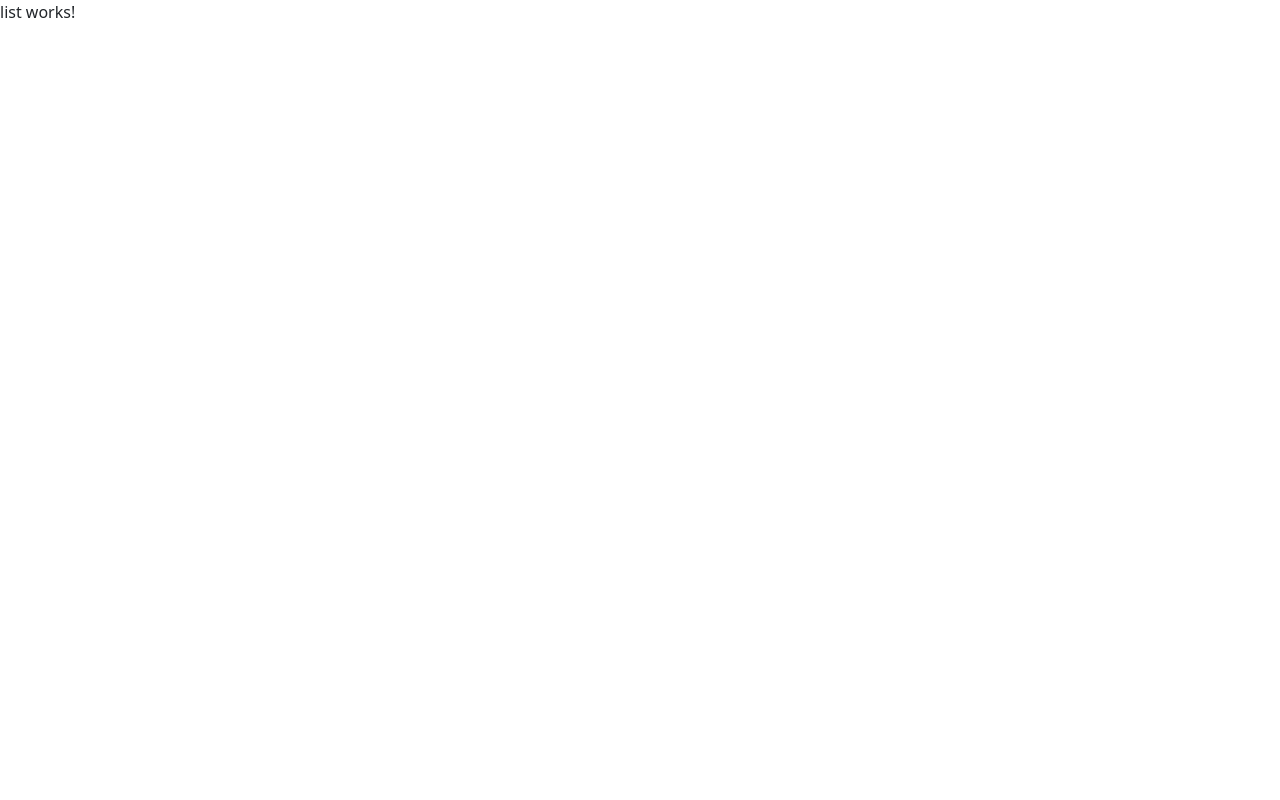
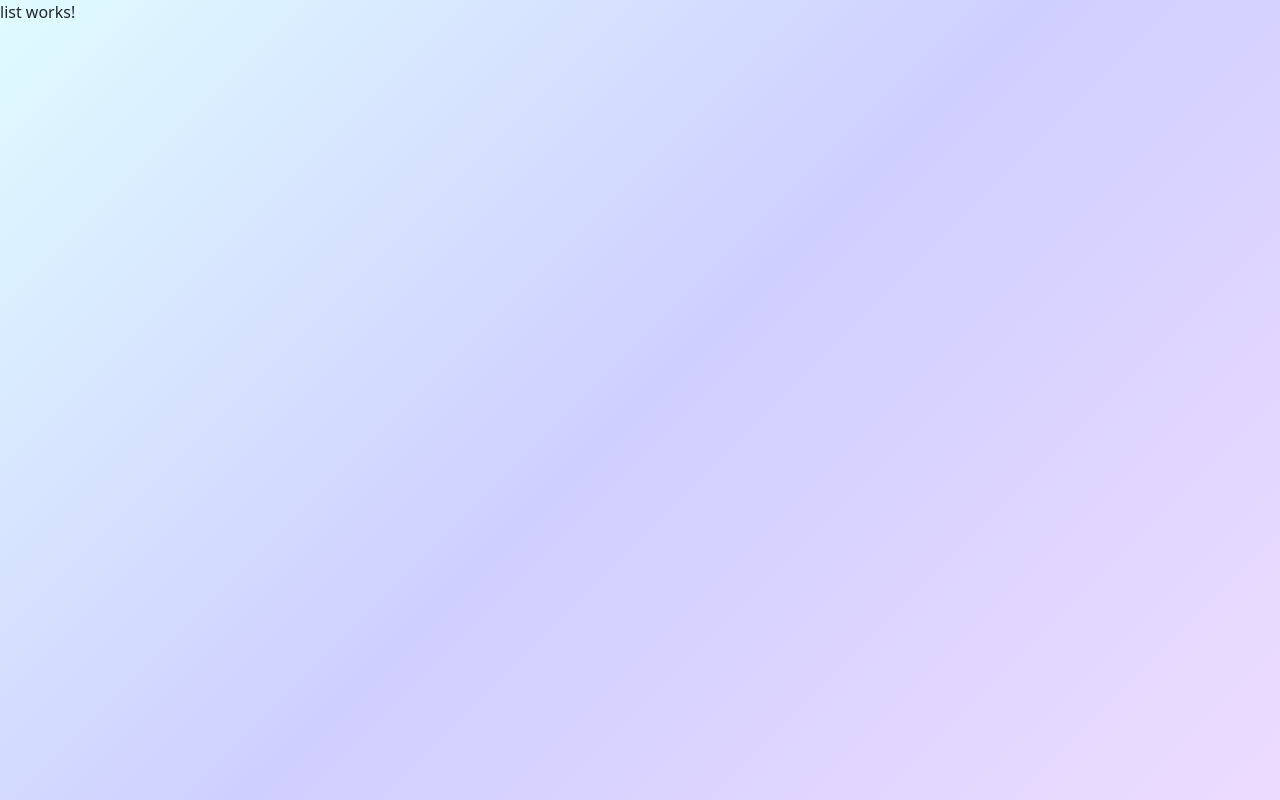
Before and after one commit to b4lesh/pb-todo-web, an Angular app: page / in a window 1280 px wide. Built offline with nearby package versions, Linux system fonts and the light colour scheme.

Commit message:
Add gradient and global colors

```diff
--- a/src/app/app.component.html
+++ b/src/app/app.component.html
@@ -1 +1,3 @@
-<router-outlet></router-outlet>
+<main>
+  <router-outlet></router-outlet>
+</main>
--- a/src/app/app.component.scss
+++ b/src/app/app.component.scss
@@ -0,0 +1,11 @@
+@import 'src/styles';
+
+main {
+  height: 100%;
+  background: linear-gradient(
+    135deg,
+    rgba($turquoise, 0.5) 0%,
+    rgba($perano, 0.5) 50%,
+    rgba($mauve, 0.5) 100%
+  );
+}
--- a/src/styles.scss
+++ b/src/styles.scss
@@ -1 +1,9 @@
-/* You can add global styles to this file, and also import other style files */
+html,
+body {
+  height: 100%;
+}
+
+/* Global colors */
+$turquoise: #c0f9fe;
+$perano: #9f9fff;
+$mauve: #dcb8ff;
```
